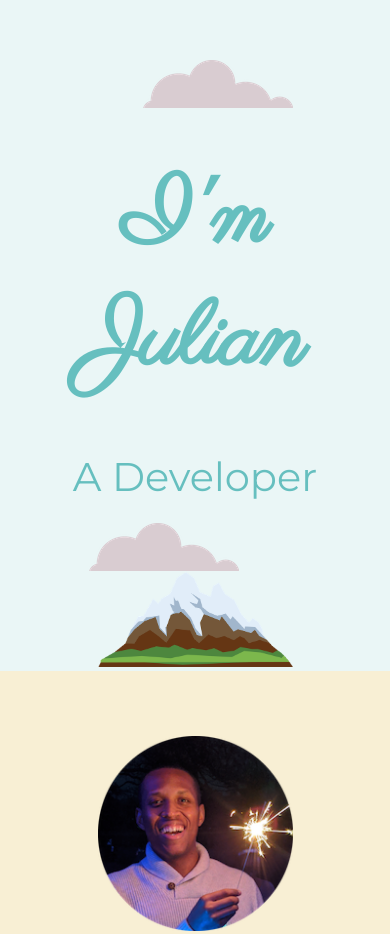
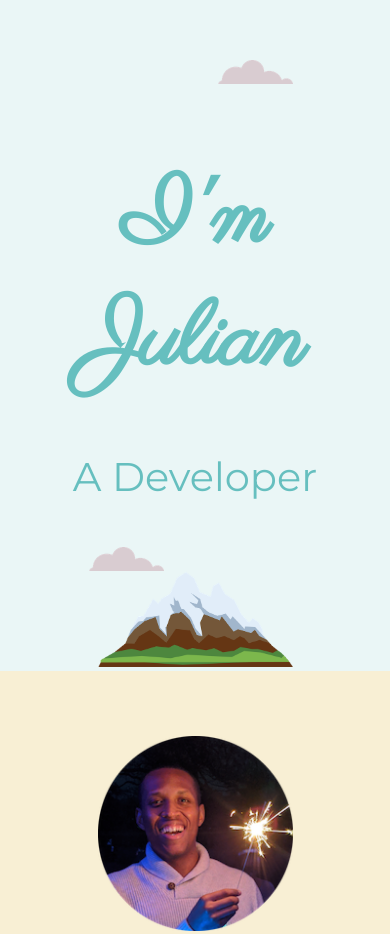
Before and after one commit to julianaboolean/Updated-CV, a plain HTML site: page index.html in a window 390 px wide. Shown: the top 934 px of the page. Drawn offline with Linux system fonts and the light colour scheme.

Commit message:
resized clouds for mobile & other optimizations.

```diff
--- a/css/style.css
+++ b/css/style.css
@@ -54,6 +54,13 @@ a {
   animation: 20s infinite alternate topcloudfly;
 }
 
+/* Resizes top cloud on smaller screens */
+@media only screen and (max-width: 635px) {
+  .top-cloud {
+    max-width: 75px;
+  }
+}
+
 /* top cloud animation */
 @keyframes topcloudfly {
   from {
@@ -74,12 +81,13 @@ a {
   animation: 20s infinite alternate bottomcloudfly;
 }
 
-/* Moves bottom cloud down on smaller screens */
+/* Resizes and moves bottom cloud on smaller screens */
 @media only screen and (max-width: 635px) {
   .bottom-cloud {
     position: absolute;
     left: 17%;
     bottom: 100px;
+    max-width: 75px;
   }
 }
 
```
